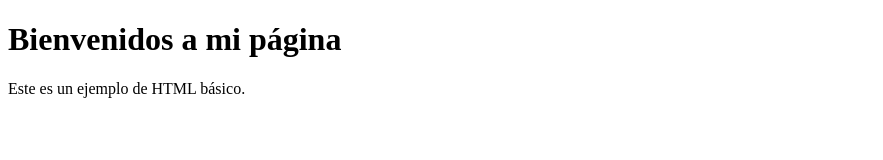
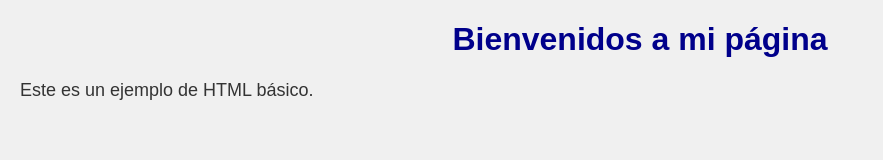
Before and after one commit to matiasbragio/guzman.matias, a plain HTML site: page index.html in a window 1280 px wide. Shown: the whole page, without its empty margins (0-883 px from the left). Drawn offline with Linux system fonts and the light colour scheme.

Commit message:
cambio nombre

```diff
--- a/index.html
+++ b/index.html
@@ -3,7 +3,7 @@
 <head>
     <meta charset="UTF-8">
     <title>Mi primera página</title>
-    <link rel="stylesheet" href="estilos.css">
+    <link rel="stylesheet" href="index.css">
 </head>
 <body>
     <h1>Bienvenidos a mi página</h1>
```
